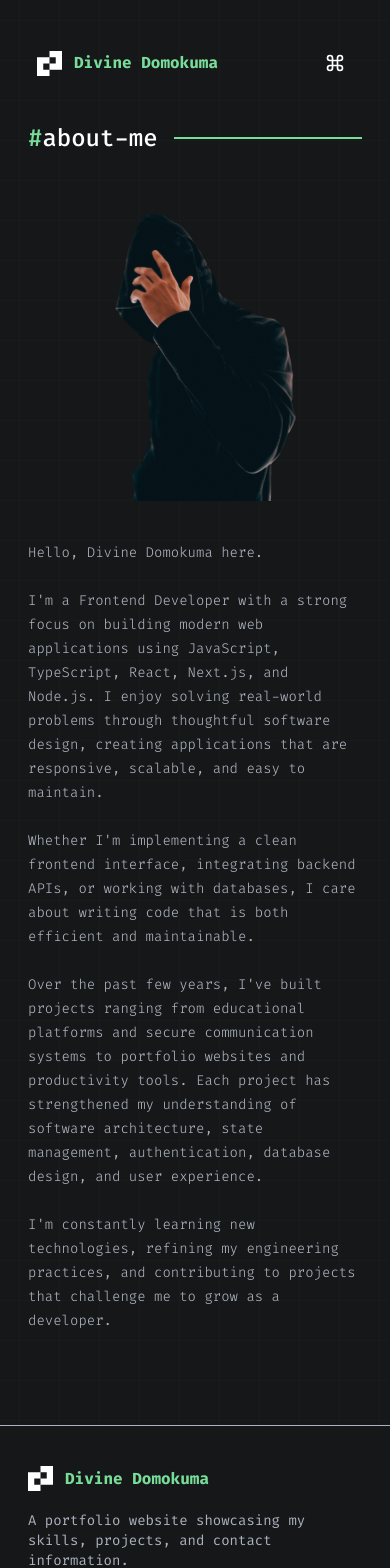
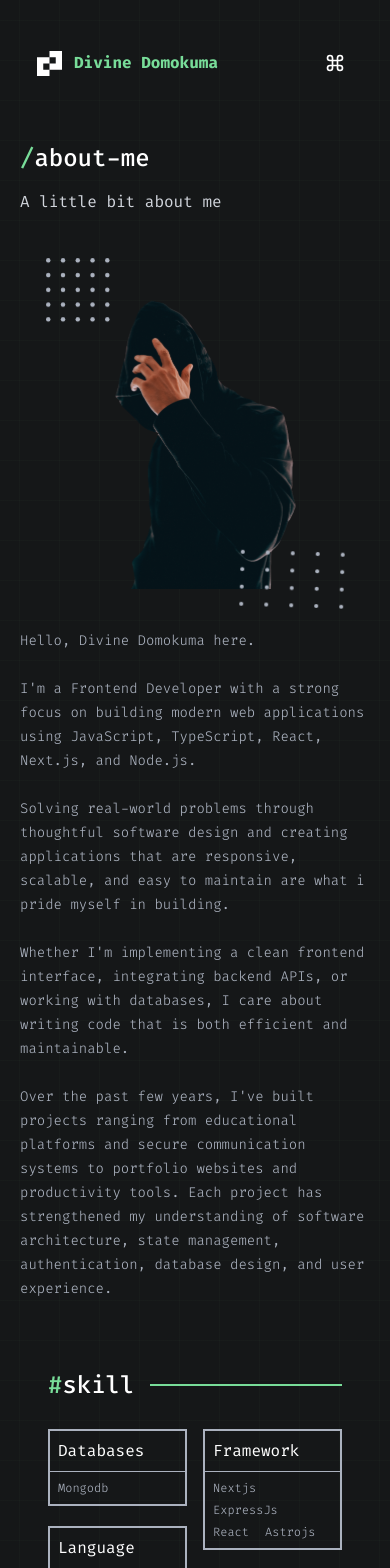
Before and after one commit to DivineDomokuma10/portfolio, a Next.js app: page /about-me in a window 390 px wide. Shown: the top 1568 px of the page. Built offline with nearby package versions, Linux system fonts and the light colour scheme.

Commit message:
chore: refactored about and project pages

```diff
--- a/app/about-me/page.tsx
+++ b/app/about-me/page.tsx
@@ -1,9 +1,14 @@
+import Image from "next/image";
 import type { Metadata } from "next";
-import Image from "next/image";
+
 import { siteConfig } from "@/lib/metadata";
-import { SectionHeader } from "@/components/shared/utils";
+
+import { Float } from "@/components/animations/float";
+import { PageHeader } from "@/components/shared/utils";
 import { Reveal } from "@/components/animations/reveal";
+import SkillSection from "@/components/sections/skills";
 import { PageTransition } from "@/components/shared/page-transition";
+import { ABOUT_ME_INFO } from "@/lib/constant";
 
 export const metadata: Metadata = {
   title: "About Me",
@@ -18,12 +23,25 @@ export const metadata: Metadata = {
 
 export default function AboutMePage() {
   return (
-    <PageTransition>
-      <section className="w-full space-y-10 p-7 md:w-5/6 md:mx-auto">
-        <SectionHeader title="about-me" />
+    <PageTransition className="w-full h-fit flex flex-col p-5 space-y-10 md:w-5/6">
+      <PageHeader desc="A little bit about me" title="about-me" />
 
-        <div className="flex flex-col gap-10 md:flex-row md:items-center">
+      <section className="w-full flex flex-col gap-10 md:flex-row md:items-center">
         <Reveal direction="left" className="flex justify-center md:w-[40%]">
+          <div className="relative h-fit w-fit">
+            <Float
+              speed="reverse"
+              className="absolute -top-6 -left-6 z-10 h-16 w-16 md:h-21 md:w-21"
+            >
+              <Image
+                src="/Dots.svg"
+                alt=""
+                aria-hidden
+                width={84}
+                height={84}
+              />
+            </Float>
+
             <Image
               src="/guy-image2.svg"
               alt="Developer illustration"
@@ -32,6 +50,17 @@ export default function AboutMePage() {
               sizes="(max-width: 768px) 300px, 400px"
               className="h-76.75 w-62.5 md:h-100 md:w-75"
             />
+
+            <Float speed="spin" className="absolute -bottom-6 -right-6">
+              <Image
+                src="/Dots-rectangle.svg"
+                alt=""
+                aria-hidden
+                width={104}
+                height={56}
+              />
+            </Float>
+          </div>
         </Reveal>
 
         <div className="text-secondary flex flex-col gap-6 text-sm leading-6 font-light md:w-[60%]">
@@ -39,43 +68,20 @@ export default function AboutMePage() {
             <p>Hello, Divine Domokuma here.</p>
           </Reveal>
 
-            <Reveal direction="right" delay={0.15}>
-              <p>
-                I&apos;m a Frontend Developer with a strong focus on building modern
-                web applications using JavaScript, TypeScript, React, Next.js, and
-                Node.js. I enjoy solving real-world problems through thoughtful
-                software design, creating applications that are responsive, scalable,
-                and easy to maintain.
-              </p>
+          {ABOUT_ME_INFO.map((info, i) => (
+            <Reveal
+              direction="right"
+              key={i * 0.0034}
+              delay={(i + 1) / 10 + 0.005}
+            >
+              <p>{info}</p>
             </Reveal>
+          ))}
+        </div>
+      </section>
 
-            <Reveal direction="right" delay={0.2}>
-              <p>
-                Whether I&apos;m implementing a clean frontend interface, integrating
-                backend APIs, or working with databases, I care about writing code
-                that is both efficient and maintainable.
-              </p>
-            </Reveal>
-
-            <Reveal direction="right" delay={0.25}>
-              <p>
-                Over the past few years, I&apos;ve built projects ranging from
-                educational platforms and secure communication systems to portfolio
-                websites and productivity tools. Each project has strengthened my
-                understanding of software architecture, state management,
-                authentication, database design, and user experience.
-              </p>
-            </Reveal>
-
-            <Reveal direction="right" delay={0.3}>
-              <p>
-                I&apos;m constantly learning new technologies, refining my
-                engineering practices, and contributing to projects that challenge me
-                to grow as a developer.
-              </p>
-            </Reveal>
-          </div>
-        </div>
+      <section className="w-full">
+        <SkillSection />
       </section>
     </PageTransition>
   );
--- a/app/globals.css
+++ b/app/globals.css
@@ -30,12 +30,28 @@
     --line: rgba(120, 221, 154, 0.025);
 
     background-image:
-      linear-gradient(0deg, transparent calc(50% - 0.5px), var(--line) calc(50% - 0.5px), var(--line) calc(50% + 0.5px), transparent calc(50% + 0.5px)),
-      linear-gradient(90deg, transparent calc(50% - 0.5px), var(--line) calc(50% - 0.5px), var(--line) calc(50% + 0.5px), transparent calc(50% + 0.5px));
+      linear-gradient(
+        0deg,
+        transparent calc(50% - 0.5px),
+        var(--line) calc(50% - 0.5px),
+        var(--line) calc(50% + 0.5px),
+        transparent calc(50% + 0.5px)
+      ),
+      linear-gradient(
+        90deg,
+        transparent calc(50% - 0.5px),
+        var(--line) calc(50% - 0.5px),
+        var(--line) calc(50% + 0.5px),
+        transparent calc(50% + 0.5px)
+      );
 
-    background-size: 40px 40px, 40px 40px;
+    background-size:
+      40px 40px,
+      40px 40px;
     background-repeat: repeat, repeat;
-    background-position: 0 0, 0 0;
+    background-position:
+      0 0,
+      0 0;
   }
 
   .grid-pattern > * {
@@ -45,13 +61,17 @@
 
   @media (min-width: 768px) {
     .grid-pattern::before {
-      background-size: 56px 56px, 56px 56px;
+      background-size:
+        56px 56px,
+        56px 56px;
     }
   }
 
   @media (min-width: 1280px) {
     .grid-pattern::before {
-      background-size: 72px 72px, 72px 72px;
+      background-size:
+        72px 72px,
+        72px 72px;
     }
   }
 
@@ -73,7 +93,8 @@
 }
 
 @keyframes float {
-  0%, 100% {
+  0%,
+  100% {
     transform: translateY(0px);
   }
   50% {
@@ -82,7 +103,8 @@
 }
 
 @keyframes float-reverse {
-  0%, 100% {
+  0%,
+  100% {
     transform: translateY(0px);
   }
   50% {
@@ -91,7 +113,8 @@
 }
 
 @keyframes float-spin {
-  0%, 100% {
+  0%,
+  100% {
     transform: translateY(0px) rotate(0deg);
   }
   50% {
@@ -99,10 +122,13 @@
   }
 }
 
+html {
+  scroll-behavior: smooth;
+}
+
 body {
   background: var(--background);
   font-family: "Fira Code", Arial, Helvetica, sans-serif;
-  scroll-behavior: smooth;
 }
 
 *:focus-visible {
--- a/app/page.tsx
+++ b/app/page.tsx
@@ -1,7 +1,7 @@
+import Contact from "@/components/sections/contact";
+import Project from "@/components/sections/project";
+import HeroSection from "@/components/sections/hero";
 import AboutSection from "@/components/sections/about";
-import Contact from "@/components/sections/contact";
-import HeroSection from "@/components/sections/hero";
-import Project from "@/components/sections/project";
 import SkillSection from "@/components/sections/skills";
 
 export default function Home() {
--- a/components/sections/about.tsx
+++ b/components/sections/about.tsx
@@ -4,6 +4,7 @@ import { ArrowRight } from "lucide-react";
 
 import { SectionHeader } from "../shared/utils";
 import { Float } from "../animations/float";
+import { ABOUT_ME_INFO } from "@/lib/constant";
 
 const AboutSection = () => {
   return (
@@ -14,33 +15,9 @@ const AboutSection = () => {
         <div className="text-secondary flex flex-col gap-6 text-sm leading-6 font-light">
           <p>Hello, Divine Domokuma here.</p>
 
-          <p>
-            I&apos;m a Frontend Developer with a strong focus on building modern
-            web applications using JavaScript, TypeScript, React, Next.js,
-            Node.js.
-          </p>
-
-          <p>
-            I enjoy solving real-world problems through thoughtful software
-            design, creating applications that are responsive, scalable, and
-            easy to maintain.
-          </p>
-
-          {/*<p>
-            Whether I&apos;m implementing a clean frontend interface,
-            integrating backend APIs, or working with databases, I care about
-            writing code that is both efficient and maintainable.
-          </p>
-          <p>
-            Over the past few years, I&apos;ve built projects ranging from
-            educational platforms and secure communication systems to portfolio
-            websites and productivity tools. Each project has strengthened my
-            understanding of software architecture, state management,
-            authentication, database design, and user experience. I&apos;m
-            constantly learning new technologies, refining my engineering
-            practices, and contributing to projects that challenge me to grow as
-            a developer.
-          </p> */}
+          {ABOUT_ME_INFO.slice(0, 2).map((info, i) => (
+            <p key={i * 0.0435}>{info}</p>
+          ))}
         </div>
 
         <Link
@@ -62,7 +39,10 @@ const AboutSection = () => {
 const AboutIllustration = () => {
   return (
     <div className="relative h-fit w-fit">
-      <Float speed="reverse" className="absolute top-1/4 -left-3 z-10 h-16 w-16 md:h-21 md:w-21">
+      <Float
+        speed="reverse"
+        className="absolute top-1/4 -left-3 z-10 h-16 w-16 md:h-21 md:w-21"
+      >
         <Image src="/Dots.svg" alt="" aria-hidden width={84} height={84} />
       </Float>
 
@@ -75,7 +55,13 @@ const AboutIllustration = () => {
       />
 
       <Float speed="spin" className="absolute right-0 bottom-10">
-        <Image src="/Dots-rectangle.svg" alt="" aria-hidden width={104} height={56} />
+        <Image
+          src="/Dots-rectangle.svg"
+          alt=""
+          aria-hidden
+          width={104}
+          height={56}
+        />
       </Float>
     </div>
   );
--- a/components/sections/contact.tsx
+++ b/components/sections/contact.tsx
@@ -3,7 +3,10 @@ import { CONTACT_INFO } from "@/lib/constant";
 
 const Contact = () => {
   return (
-    <section className="w-full flex flex-col space-y-5 md:space-y-0 md:flex-row p-7">
+    <section
+      id="contact"
+      className="w-full flex flex-col space-y-5 md:space-y-0 md:flex-row p-7"
+    >
       <aside className="w-full flex flex-col space-y-5 md:w-[45%]">
         <SectionHeader title="contact" />
 
--- a/components/shared/page-transition.tsx
+++ b/components/shared/page-transition.tsx
@@ -1,9 +1,16 @@
 "use client";
+import { cn } from "@/lib/utils";
 import { motion } from "motion/react";
 
-export function PageTransition({ children }: { children: React.ReactNode }) {
+interface Props {
+  className?: string;
+  children: React.ReactNode;
+}
+
+export function PageTransition({ children, className }: Props) {
   return (
     <motion.div
+      className={cn(className)}
       initial={{ opacity: 0, y: 12 }}
       animate={{ opacity: 1, y: 0 }}
       transition={{ duration: 0.35, ease: "easeOut" }}
--- a/components/shared/utils.tsx
+++ b/components/shared/utils.tsx
@@ -3,16 +3,22 @@ import Image from "next/image";
 import { ReactNode, useRef, useState } from "react";
 import { AnimatePresence, motion, useInView } from "motion/react";
 
+import Footer from "./footer";
 import Nav, { SideBar } from "./nav";
 import { cn } from "@/lib/utils";
-import Footer from "./footer";
 import { SkipLink } from "./skip-link";
+
+interface IProps {
+  children: ReactNode;
+  className?: string;
+}
 
 interface SectionHeaderProps {
   title: string;
+  className?: string;
 }
 
-export const Wrapper = ({ children }: { children: ReactNode }) => {
+export const Wrapper = ({ children }: IProps) => {
   const [isDropDownOpen, setIsDropDownOpen] = useState<boolean>(false);
 
   const onDropToggle = () => setIsDropDownOpen((prev) => !prev);
@@ -47,12 +53,18 @@ export const Logo = () => {
   );
 };
 
-export const SectionHeader = ({ title }: SectionHeaderProps) => {
+export const SectionHeader = ({ title, className }: SectionHeaderProps) => {
   const ref = useRef(null);
   const isInView = useInView(ref, { margin: "-80px" });
 
   return (
-    <header ref={ref} className="flex-1 flex space-x-4 items-center overflow-hidden">
+    <header
+      ref={ref}
+      className={cn(
+        "flex-1 flex space-x-4 items-center overflow-hidden",
+        className,
+      )}
+    >
       <motion.h1
         className="font-medium text-white text-2xl md:text-3xl whitespace-nowrap"
         initial={{ x: -30, opacity: 0 }}
@@ -79,12 +91,46 @@ export const SectionHeader = ({ title }: SectionHeaderProps) => {
   );
 };
 
-export function MasonryGrid({
-  children,
-  className,
-}: {
-  children: ReactNode;
-  className?: string;
-}) {
+export const MasonryGrid = ({ children, className }: IProps) => {
   return <div className={cn("w-full", className)}>{children}</div>;
-}
+};
+
+export const PageHeader = ({
+  desc,
+  title,
+}: SectionHeaderProps & { desc: string }) => {
+  const ref = useRef(null);
+  const isInView = useInView(ref, { margin: "-80px" });
+
+  return (
+    <header
+      ref={ref}
+      className="flex-1 flex flex-col space-y-4 py-7 overflow-hidden"
+    >
+      <motion.h1
+        className="font-medium text-white text-2xl md:text-3xl whitespace-nowrap"
+        initial={{ x: -30, opacity: 0 }}
+        animate={isInView ? { x: 0, opacity: 1 } : { x: -30, opacity: 0 }}
+        transition={{ duration: 0.5, ease: "easeOut" }}
+      >
+        <motion.span
+          className="text-primary inline-block"
+          whileHover={{ scale: 1.2 }}
+          transition={{ type: "spring", stiffness: 300 }}
+        >
+          /
+        </motion.span>
+        {title}
+      </motion.h1>
+
+      <motion.p
+        className="text-gray-300"
+        initial={{ x: -30, opacity: 0 }}
+        transition={{ duration: 0.7, ease: "easeOut" }}
+        animate={isInView ? { x: 0, opacity: 1 } : { x: -30, opacity: 0 }}
+      >
+        {desc}
+      </motion.p>
+    </header>
+  );
+};
--- a/lib/constant.ts
+++ b/lib/constant.ts
@@ -7,7 +7,7 @@ export const NAV_LINKS = [
   { text: "home", path: "/" },
   { text: "works", path: "/works" },
   { text: "about-me", path: "/about-me" },
-  { text: "contact", path: "/contact" },
+  { text: "contact", path: "/#contact" },
 ];
 
 export const skills: P<Record<keyof ISkillRecord, ICardContext>> = {
@@ -35,7 +35,7 @@ export const projects: Array<ICardContext> = [
   {
     techs: ["Html", "CSS", "Javascript"],
     img: "/Bg.jpeg",
-    links: { github: "github.com", live: "live.com" },
+    links: { github: "https://www.github.com", live: "live.com" },
     textInfo: {
       title: "ChertNode",
       desc: "Minecraft Server boosting",
@@ -44,7 +44,7 @@ export const projects: Array<ICardContext> = [
   {
     techs: ["Html", "CSS", "Javascript"],
     img: "/Bg.jpeg",
-    links: { github: "github.com", live: "live.com" },
+    links: { github: "https://www.github.com", live: "live.com" },
     textInfo: {
       title: "ChertNode",
       desc: "Minecraft Server boosting",
@@ -53,7 +53,7 @@ export const projects: Array<ICardContext> = [
   {
     techs: ["React.js", "Tailwindcss", "Express.js"],
     img: "/Bg.jpeg",
-    links: { github: "github.com", live: "live.com" },
+    links: { github: "https://www.github.com", live: "live.com" },
     textInfo: {
       title: "ProjectX",
       desc: "Discord anti-craft analyzer",
@@ -83,3 +83,28 @@ export const CONTACT_INFO = [
     text: "Divine Domokuma",
   },
 ];
+
+export const ABOUT_ME_INFO = [
+  `
+    I'm a Frontend Developer with a strong focus on building
+    modern web applications using JavaScript, TypeScript, React,
+    Next.js, and Node.js.
+  `,
+  `
+    Solving real-world problems through
+    thoughtful software design and creating applications that are
+    responsive, scalable, and easy to maintain are what i pride myself in building.
+  `,
+  `
+    Whether I'm implementing a clean frontend interface,
+    integrating backend APIs, or working with databases, I care about
+    writing code that is both efficient and maintainable.
+  `,
+  `
+    Over the past few years, I've built projects ranging from
+    educational platforms and secure communication systems to
+    portfolio websites and productivity tools. Each project has
+    strengthened my understanding of software architecture, state
+    management, authentication, database design, and user experience.
+  `,
+];
```
Also changed, not shown: app/contact/page.tsx (deleted, +0 -66 lines), app/works/page.tsx (+55 -11 lines), components/card.tsx (+8 -6 lines), components/shared/nav.tsx (+18 -11 lines). Lines whose indentation alone changed are shown as unchanged.
